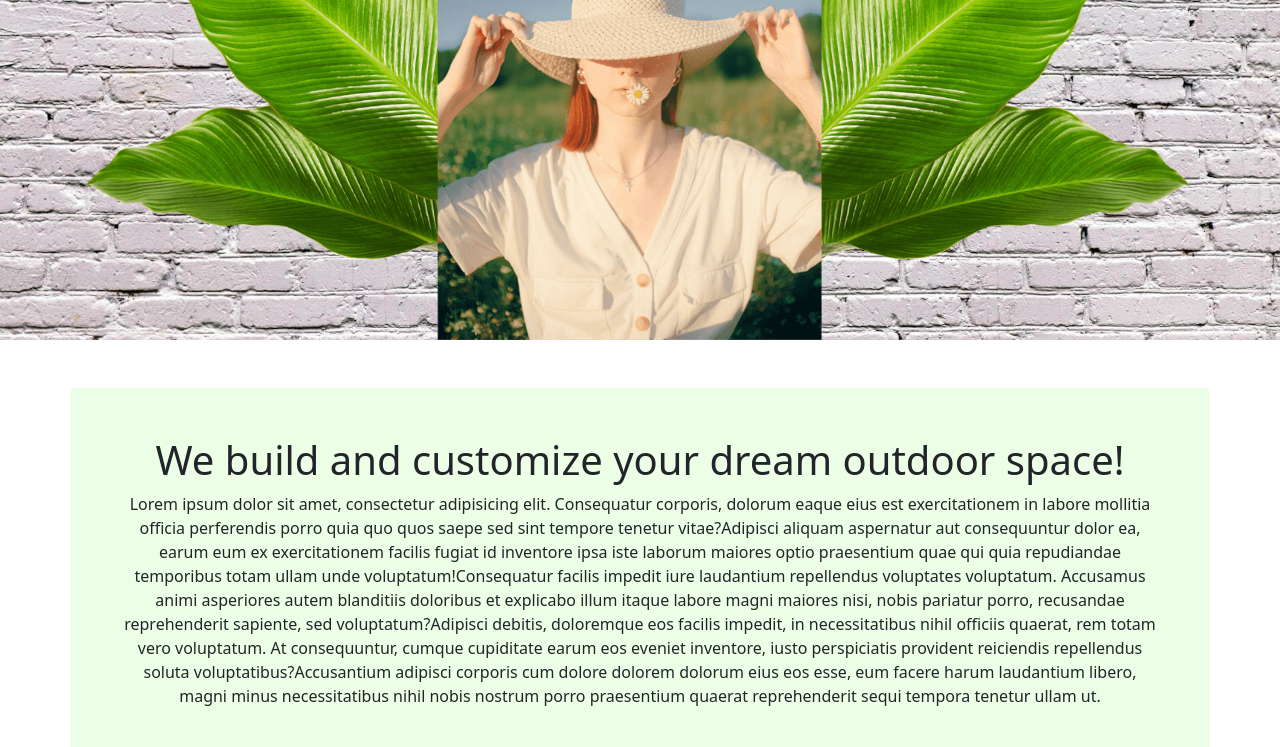
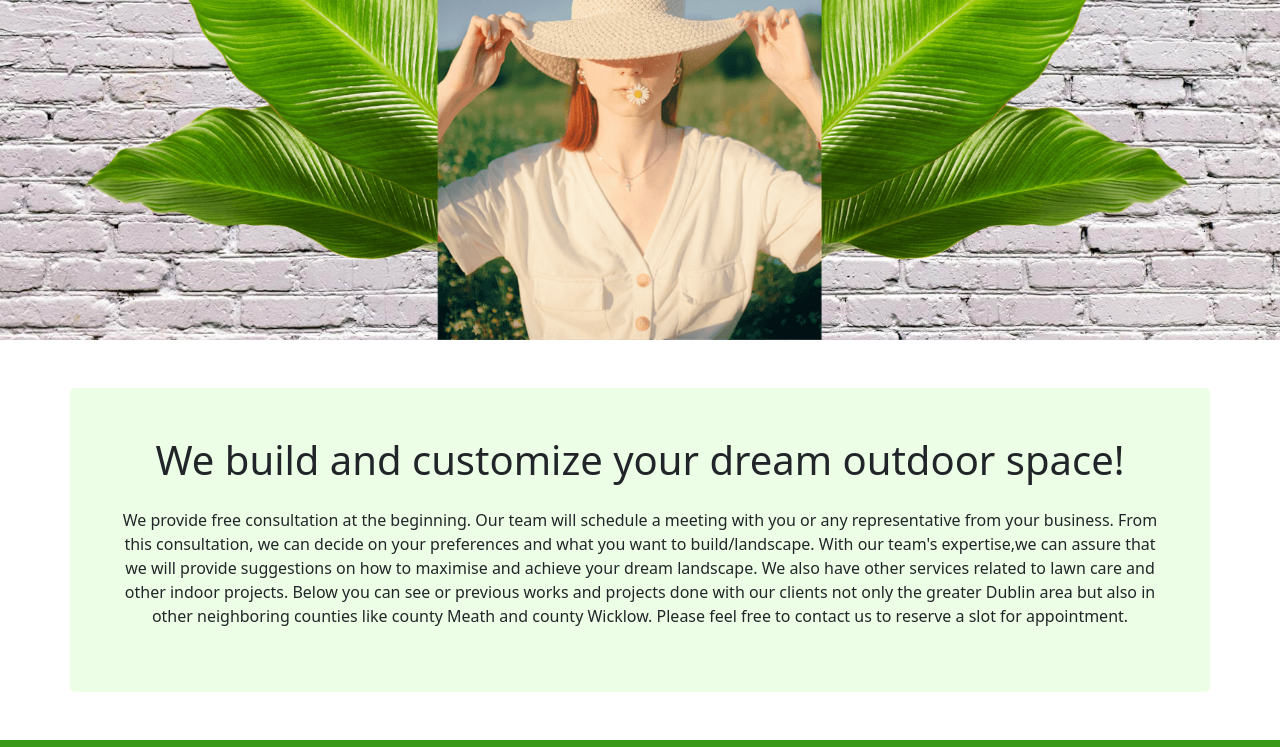
Before and after one commit to EdemSnake/Landscaping, a website: page pages/gallery/gallery.html in a window 1280 px wide and 1432 px high. Shown: the part 490-1237 px from the top of the page. Drawn offline with nearby package versions, Linux system fonts and the light colour scheme.

Commit message:
Add gallery slogan content and adjust styling

```diff
--- a/pages/gallery/gallery.html
+++ b/pages/gallery/gallery.html
@@ -83,9 +83,15 @@
     </div>
   </div>
 
-  <div class="container bg-color rounded-3 my-0 my-md-5 p-4 p-md-5 text-center">
+  <div class="container bg-color rounded-3 my-sm-0 my-md-5 p-4 p-md-5 text-center">
     <h1>We build and customize your dream outdoor space!</h1>
-    <p>Lorem ipsum dolor sit amet, consectetur adipisicing elit. Consequatur corporis, dolorum eaque eius est exercitationem in labore mollitia officia perferendis porro quia quo quos saepe sed sint tempore tenetur vitae?</span><span>Adipisci aliquam aspernatur aut consequuntur dolor ea, earum eum ex exercitationem facilis fugiat id inventore ipsa iste laborum maiores optio praesentium quae qui quia repudiandae temporibus totam ullam unde voluptatum!</span><span>Consequatur facilis impedit iure laudantium repellendus voluptates voluptatum. Accusamus animi asperiores autem blanditiis doloribus et explicabo illum itaque labore magni maiores nisi, nobis pariatur porro, recusandae reprehenderit sapiente, sed voluptatum?</span><span>Adipisci debitis, doloremque eos facilis impedit, in necessitatibus nihil officiis quaerat, rem totam vero voluptatum. At consequuntur, cumque cupiditate earum eos eveniet inventore, iusto perspiciatis provident reiciendis repellendus soluta voluptatibus?</span><span>Accusantium adipisci corporis cum dolore dolorem dolorum eius eos esse, eum facere harum laudantium libero, magni minus necessitatibus nihil nobis nostrum porro praesentium quaerat reprehenderit sequi tempora tenetur ullam ut.</p>
+    <p class="mt-3 mt-md-4">
+      We provide free consultation at the beginning. Our team will schedule a meeting with you or any representative from your business.
+      From this consultation, we can decide on your preferences and what you want to build/landscape. With our team's expertise,we can assure
+      that we will provide suggestions on how to maximise and achieve your dream landscape. We also have other services related to lawn care
+      and other indoor projects. Below you can see or previous works and projects done with our clients not only the greater Dublin area but
+      also in other neighboring counties like county Meath and county Wicklow. Please feel free to contact us to reserve a slot for appointment.
+    </p>
   </div>
 
   <div id="footer"></div>
```
